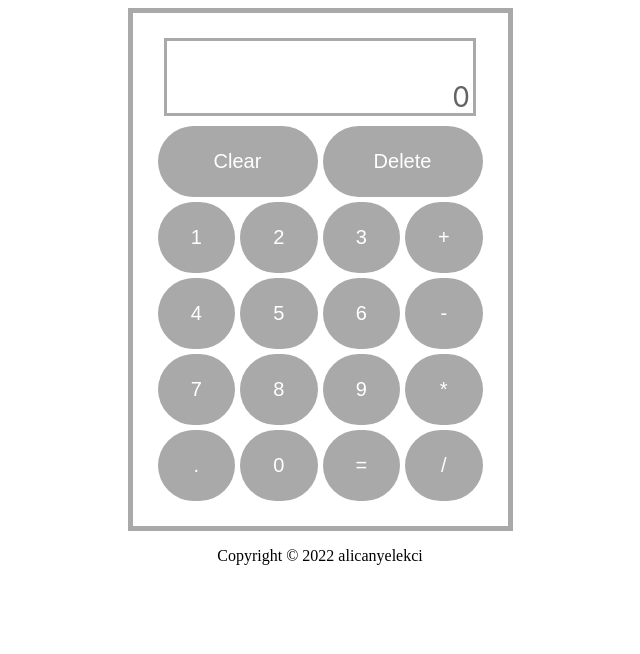
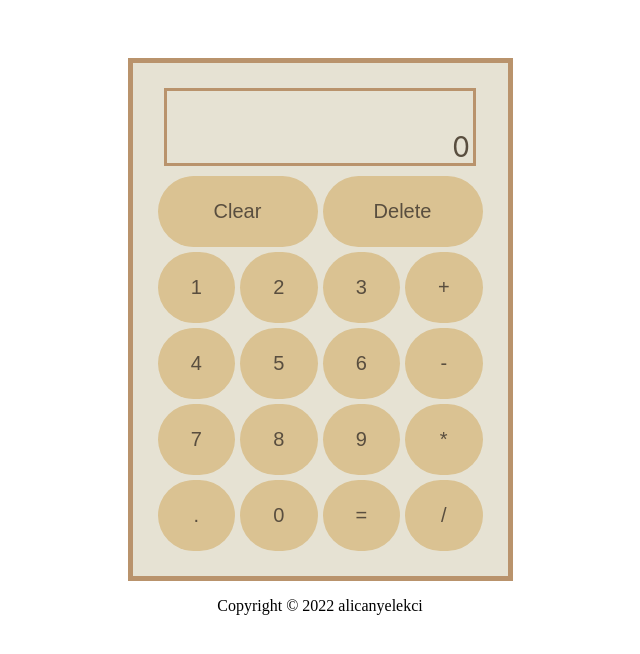
Before and after one commit to alicanyelekci/calculator, a plain HTML site: page index.html in a window 1280 px wide. Shown: the whole page, without its empty margins (320-960 px from the left). Drawn offline with Linux system fonts and the light colour scheme.

Commit message:
styling completed

```diff
--- a/style.css
+++ b/style.css
@@ -2,6 +2,7 @@ body {
     display: flex;
     flex-direction: column;
     justify-content: center;
+    padding-top: 50px;
     align-items: center;
 }
 .calculator {
@@ -9,8 +10,9 @@ body {
     display: flex;
     flex-direction: column;
     align-items: center;
-    border: 5px solid darkgray;
+    border: 5px solid #b9936c;
     padding: 25px;
+    background-color: #e6e2d3;
 }
 
 .display {
@@ -19,7 +21,7 @@ body {
     align-items: center;
     justify-content: center;
     gap: 5px;
-    border: 3px darkgray solid;
+    border: 3px #b9936c solid;
 }
 
 #upper-display, #current-display {
@@ -27,8 +29,16 @@ body {
     height: 30px;
     padding: 3px;
     text-align: end;
+}
+
+#upper-display {
     font-size: 28px;
-    color: rgb(100, 100, 100);
+    color: #594e3fe6;
+}
+
+#current-display {
+    font-size: 28px;
+    color: #594e3f;
 }
 
 .calculator {
@@ -61,6 +71,6 @@ button {
     border: 0px;
     font-size: 20px;
     text-align: center;
-    color: white;
-    background-color: darkgray;
+    color: #594e3f;
+    background-color: #dac292;
 }
```
